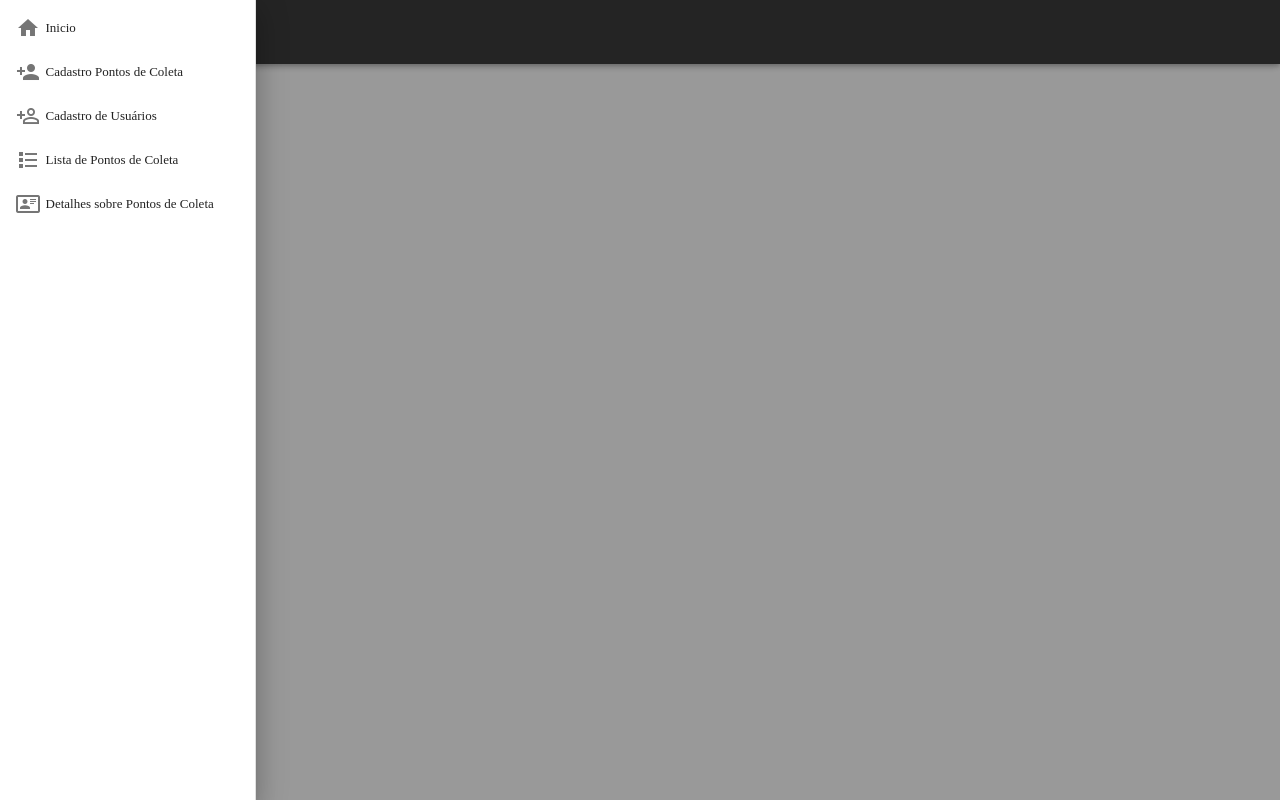
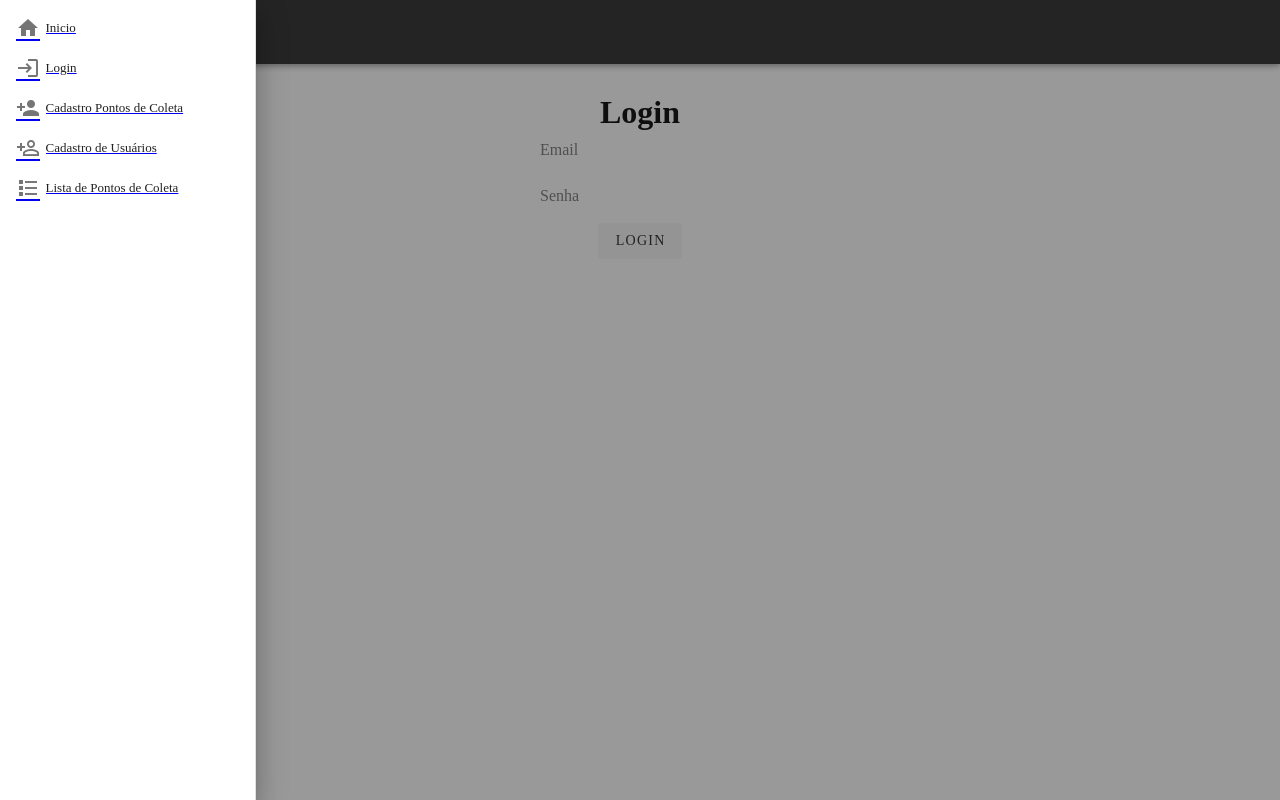
Before and after one commit to rbrthmn/iteris-decola, a Vue app: page /login in a window 1280 px wide. Both pictures are taken after a click on the button 40 px from the left and 32 px from the top of the page. Built offline with nearby package versions, Linux system fonts and the light colour scheme.

Commit message:
tela de login e rotas

```diff
--- a/src/App.vue
+++ b/src/App.vue
@@ -9,43 +9,54 @@
     <v-navigation-drawer v-model="drawer" absolute temporary>
       <v-list nav dense>
         <v-list-item-group
-          v-model="group"
+          v-model="group" class="list-item"
           active-class="deep-purple--text text--accent-4"
         >
+          <router-link to="/">
           <v-list-item>
             <v-list-item-icon>
               <v-icon>mdi-home</v-icon>
             </v-list-item-icon>
             <v-list-item-title>Inicio</v-list-item-title>
           </v-list-item>
+          </router-link>
 
+          <router-link to="/login">
+          <v-list-item>
+            <v-list-item-icon>
+              <v-icon>mdi-login</v-icon>
+            </v-list-item-icon>
+            <v-list-item-title>Login</v-list-item-title>
+          </v-list-item>
+          </router-link>
+
+          <router-link to="">
           <v-list-item>
             <v-list-item-icon>
               <v-icon>mdi-account-plus</v-icon>
             </v-list-item-icon>
             <v-list-item-title>Cadastro Pontos de Coleta</v-list-item-title>
           </v-list-item>
+          </router-link>
 
+          <router-link to="">
           <v-list-item>
             <v-list-item-icon>
               <v-icon>mdi-account-plus-outline</v-icon>
             </v-list-item-icon>
             <v-list-item-title>Cadastro de Usuários</v-list-item-title>
           </v-list-item>
+          </router-link>
 
+          <router-link to="/points">
           <v-list-item>
             <v-list-item-icon>
               <v-icon>mdi-format-list-bulleted-square</v-icon>
             </v-list-item-icon>
             <v-list-item-title>Lista de Pontos de Coleta</v-list-item-title>
           </v-list-item>
+          </router-link>
 
-          <v-list-item>
-            <v-list-item-icon>
-              <v-icon>mdi-card-account-details-outline</v-icon>
-            </v-list-item-icon>
-            <v-list-item-title>Detalhes sobre Pontos de Coleta</v-list-item-title>
-          </v-list-item>
         </v-list-item-group>
       </v-list>
     </v-navigation-drawer>
--- a/src/router/index.js
+++ b/src/router/index.js
@@ -2,6 +2,7 @@ import Vue from 'vue'
 import VueRouter from 'vue-router'
 import Inicio from '../views/Inicio.vue'
 import PointsList from '../views/PointsList.vue'
+import Login from '../views/Login'
 
 Vue.use(VueRouter)
 
@@ -9,13 +10,18 @@ const routes = [
   {
     path: '/',
     name: 'Inicio',
-    component: Inicio
+    component: Inicio,
 
   },
   {
     path: '/points',
     name: 'PointsList',
     component: PointsList
+  },
+  {
+    path: '/login',
+    name: 'Login',
+    component: Login
   }
 ]
 
--- /dev/null
+++ b/src/views/Login.vue
@@ -0,0 +1,39 @@
+<template>
+    <div class="login">
+        <h1>Login</h1>
+        <input class="email" type="text" placeholder="Email">
+        <br>
+        <input class="senha" type="passaword" placeholder="Senha">
+        <br>
+
+        <v-btn depressed >
+                Login
+        </v-btn>
+    </div>
+</template>
+
+<script>
+export default {
+    name: "Login",
+    data(){
+        return{};
+    },
+    methods:{}
+};
+</script>
+
+<style scoped>
+.login{
+    display: flex;
+    flex-direction: column;
+    align-items: center;
+    padding-top: 30px;
+}
+.email{
+    padding-top: 10px;
+}
+.senha{
+    padding-top: 10px;
+}
+
+</style>
```
